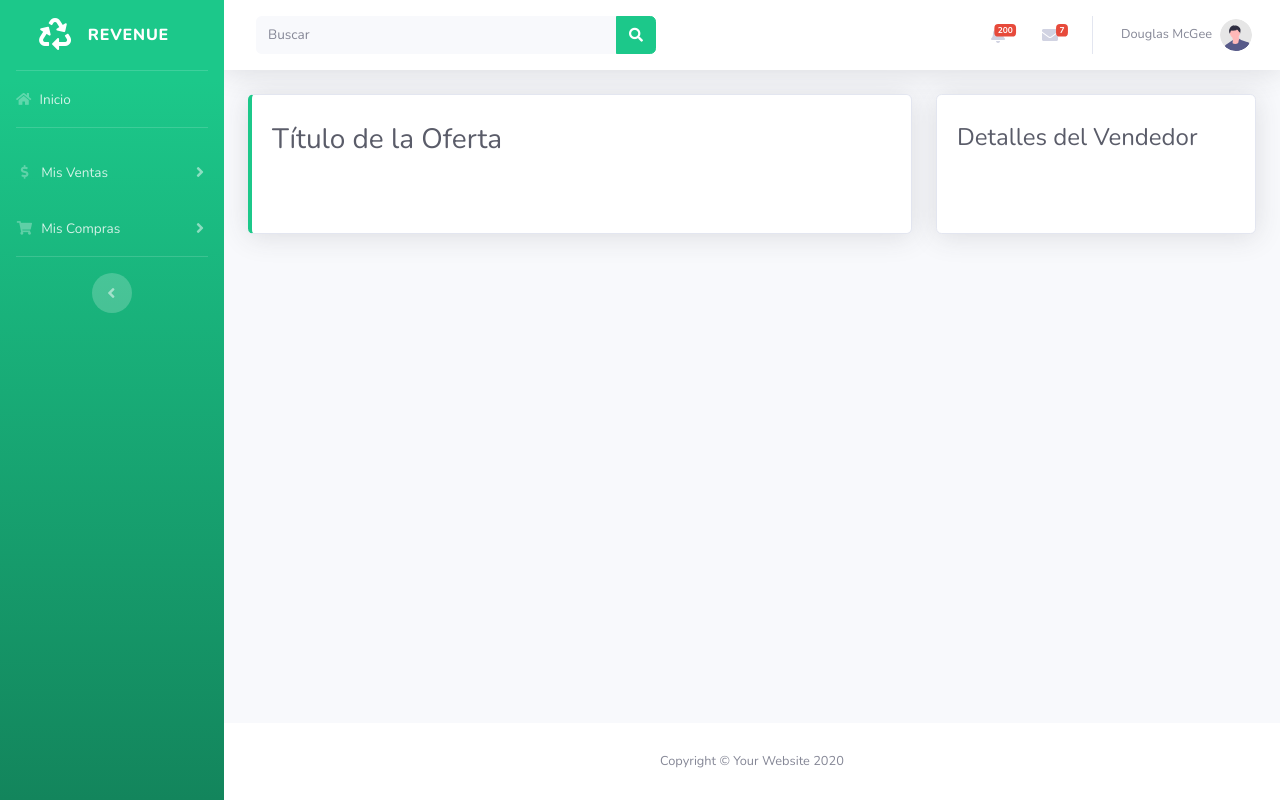
After one commit to qubit26/Revenue, a Django app: page /offer_detail/ in a window 1280 px wide. The commit adds this page. Run offline with Django 4.2, Linux system fonts and the light colour scheme; some libraries are stand-ins or nearby versions.

Commit message:
Avance parcial del detalle de la oferta

```diff
--- /dev/null
+++ b/management/templates/detalle_oferta.html
@@ -0,0 +1,43 @@
+{% extends 'layouts/main.html' %}
+{% load static %}
+
+{% block title %}Detalle | Revenue{% endblock %}
+
+{% block content %}
+<!-- Main Content -->
+<div id="content">
+
+    {% include 'includes/topbar.html' %}
+
+    <!-- Begin Page Content -->
+    <div class="container-fluid">
+        <div class="row">
+            {% comment %} Sección de detalle de la Oferta {% endcomment %}
+            <div class="col-xl-8">
+                <div class="card border-left-success shadow h-100 py-2 mb-4">
+                    <div class="card-body">
+                        <h1 class="h3 mb-4 text-gray-800">Título de la Oferta</h1>
+                        {% comment %} Carrusel de Imagenes {% endcomment %}
+
+                        {% comment %} Fin del Carrusel de Imagenes {% endcomment %}
+                    </div>
+                </div>
+            </div>
+            {% comment %} Fin de la Sección de detalle de la Oferta {% endcomment %}
+
+            {% comment %} Sección de detalle del vendedor {% endcomment %}
+            <div class="col-xl-4">
+                <div class="card shadow h-100 py-2 mb-4">
+                    <div class="card-body">
+                        <h4 class="h4 mb-4 text-gray-800">Detalles del Vendedor</h4>
+                    </div>
+                </div>
+            </div>
+            {% comment %} Fin de la Sección de detalle del vendedor {% endcomment %}
+        </div>
+    </div>
+    <!-- /.container-fluid -->
+
+</div>
+<!-- End of Main Content -->
+{% endblock %}
--- a/management/templates/includes/topbar.html
+++ b/management/templates/includes/topbar.html
@@ -1,3 +1,4 @@
+{% load static %}
 <!-- Topbar -->
 <nav class="navbar navbar-expand navbar-light bg-white topbar mb-4 static-top shadow">
 
@@ -114,7 +115,7 @@
                 </h6>
                 <a class="dropdown-item d-flex align-items-center" href="#">
                     <div class="dropdown-list-image mr-3">
-                        <img class="rounded-circle" src="img/undraw_profile_1.svg"
+                        <img class="rounded-circle" src="{% static 'img/undraw_profile_1.svg' %}"
                             alt="...">
                         <div class="status-indicator bg-success"></div>
                     </div>
@@ -126,7 +127,7 @@
                 </a>
                 <a class="dropdown-item d-flex align-items-center" href="#">
                     <div class="dropdown-list-image mr-3">
-                        <img class="rounded-circle" src="img/undraw_profile_2.svg"
+                        <img class="rounded-circle" src="{% static 'img/undraw_profile_2.svg' %}"
                             alt="...">
                         <div class="status-indicator"></div>
                     </div>
@@ -138,7 +139,7 @@
                 </a>
                 <a class="dropdown-item d-flex align-items-center" href="#">
                     <div class="dropdown-list-image mr-3">
-                        <img class="rounded-circle" src="img/undraw_profile_3.svg"
+                        <img class="rounded-circle" src="{% static 'img/undraw_profile_3.svg' %}"
                             alt="...">
                         <div class="status-indicator bg-warning"></div>
                     </div>
@@ -172,7 +173,7 @@
                 data-toggle="dropdown" aria-haspopup="true" aria-expanded="false">
                 <span class="mr-2 d-none d-lg-inline text-gray-600 small">Douglas McGee</span>
                 <img class="img-profile rounded-circle"
-                    src="img/undraw_profile.svg">
+                    src="{% static 'img/undraw_profile.svg' %}">
             </a>
             <!-- Dropdown - User Information -->
             <div class="dropdown-menu dropdown-menu-right shadow animated--grow-in"
--- a/management/urls.py
+++ b/management/urls.py
@@ -4,5 +4,6 @@ from . import views
 urlpatterns = [
     path('', views.home, name='home'),
     path('search/', views.busqueda, name='search'),
-    path('publish_offer/', views.publish_offer, name='publish_offer')
+    path('publish_offer/', views.publish_offer, name='publish_offer'),
+    path('offer_detail/', views.offer_detail, name='offer_detail')
 ]
--- a/management/views.py
+++ b/management/views.py
@@ -10,3 +10,6 @@ def busqueda(request):
 
 def publish_offer(request):
     return render(request, 'publicar_oferta.html')
+
+def offer_detail(request):
+    return render(request, 'detalle_oferta.html')
```
Also changed, not shown: management/templates/busqueda.html (+5 -5 lines), management/static/img/carrusel1.jpg (added), management/static/img/carrusel2.jpg (added), management/static/img/carrusel3.jpg (added), management/static/img/undraw_posting_photo.svg (added), management/static/img/undraw_profile.svg (added), management/static/img/undraw_profile_1.svg (added), management/static/img/undraw_profile_2.svg (added), management/static/img/undraw_profile_3.svg (added), management/static/img/undraw_rocket.svg (added).
